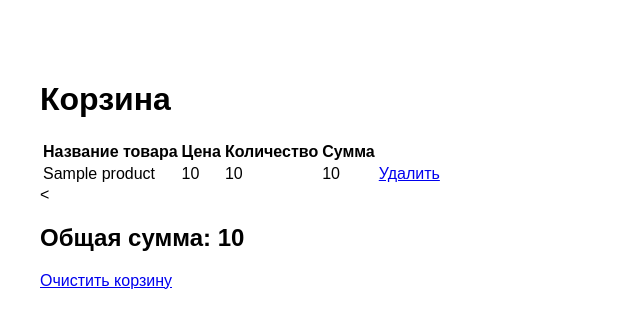
After one commit to loshkasaginov/djangoProject, a Django app: template startEducat/cart/templates/cart/cart.html in a window 1280 px wide. The commit adds this page. Shown: the top 328 px of the page, without its empty margins (0-640 px from the left). Run offline with Django 4.2, Linux system fonts and the light colour scheme; the template is opened without the code that fills it: most values are stand-ins (such as "Sample title", 1, 10 or a date in 2020).

Commit message:
корзиена готова, вуху!!

```diff
--- /dev/null
+++ b/startEducat/cart/templates/cart/cart.html
@@ -0,0 +1,40 @@
+{% extends 'main/parent.html' %}
+
+{% block content %}
+<h1>Корзина</h1>
+{% if cart_items %}
+<table>
+    <thead>
+    <tr>
+        <th>Название товара</th>
+        <th>Цена</th>
+        <th>Количество</th>
+        <th>Сумма</th>
+        <th></th>
+    </tr>
+    </thead>
+    <tbody>
+    {% for item in cart_items %}
+    <tr>
+        <td>{{ item.product.product_name }}</td>
+        <td>{{ item.product.product_price }}</td>
+        <td>{{ item.quantity }}</td>
+        <td>{{ item.get_total_price }}</td>
+        <td>
+            <a href="{% url 'remove_from_cart' item.product.pk %}">Удалить</a>
+        </td>
+    </tr>
+    {% endfor %}
+    </tbody>
+</table>
+<{% if cart_items %}
+<!-- ... -->
+<h2>Общая сумма: {{ cart_total }}</h2>
+<a href="{% url 'clear_cart' %}">Очистить корзину</a>
+{% else %}
+<p>Ваша корзина пуста.</p>
+{% endif %}
+{% else %}
+<p>Ваша корзина пуста.</p>
+{% endif %}
+{% endblock %}
--- a/startEducat/main/templates/main/menu.html
+++ b/startEducat/main/templates/main/menu.html
@@ -8,4 +8,5 @@
     {% else %}
     <a href="{% url 'login' %}">Войти</a>
     {% endif %}
+    <a href="{% url 'cart' %}">Корзина ({{ cart_items_count }})</a>
 </nav>
--- a/startEducat/main/templates/main/product-detail.html
+++ b/startEducat/main/templates/main/product-detail.html
@@ -11,6 +11,7 @@
         <p>{{ product.product_description }}</p>
         <p>Производитель: {{ product.product_manufacturer }}</p>
         <p>Цена: {{ product.product_price }}</p>
+        <a href="{% url 'add_to_cart' product.pk %}">Добавить в корзину</a>
     </div>
     <div id="imageModal" class="modal">
         <span class="close">&times;</span>
--- a/startEducat/main/templates/main/products.html
+++ b/startEducat/main/templates/main/products.html
@@ -13,6 +13,8 @@
         <p>{{ product.product_manufacturer }}</p>
         <img src="{{ product.product_image.url }}" alt="{{ product.product_name }}" class="product-image"/>
         <a href="{{ product.get_absolute_url }}">Подробнее</a>
+        <a href="{% url 'add_to_cart' product.pk %}">Добавить в корзину</a>
+
     </div>
     {% empty %}
     <p>По вашему запросу ничего не найдено.</p>
--- a/startEducat/startEducat/settings.py
+++ b/startEducat/startEducat/settings.py
@@ -32,6 +32,7 @@ LOGIN_REDIRECT_URL = 'profile'
 # Application definition
 
 INSTALLED_APPS = [
+    'cart',
     'main',
     'django.contrib.admin',
     'django.contrib.auth',
@@ -64,6 +65,7 @@ TEMPLATES = [
                 'django.template.context_processors.debug',
                 'django.template.context_processors.request',
                 'django.contrib.auth.context_processors.auth',
+                'cart.context_processors.cart_items_count',
                 'django.contrib.messages.context_processors.messages',
             ],
         },
--- a/startEducat/startEducat/urls.py
+++ b/startEducat/startEducat/urls.py
@@ -6,4 +6,5 @@ urlpatterns = [
     path('admin/', admin.site.urls),
     path('', include('main.urls')),
     path('accounts/', include('django.contrib.auth.urls')),
+    path('cart/', include('cart.urls')),
 ]
```
Also changed, not shown: startEducat/cart/context_processors.py (added, +11 -0 lines), startEducat/cart/urls.py (added, +10 -0 lines), startEducat/main/models.py (+11 -0 lines).
